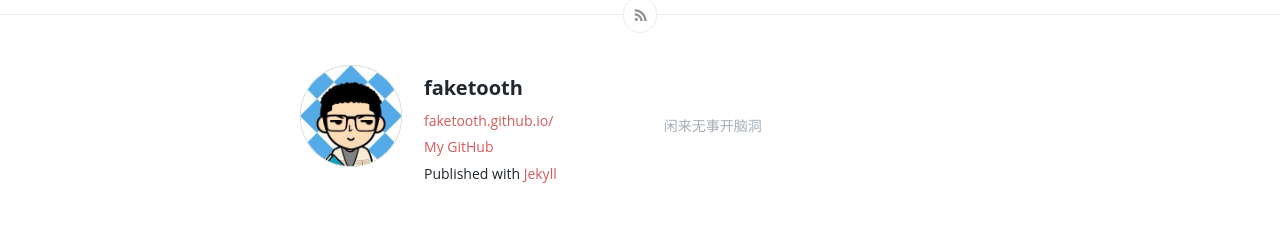
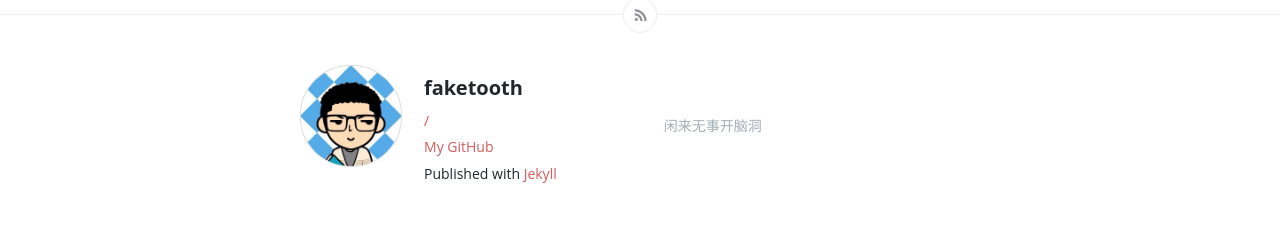
Before and after one commit to faketooth/faketooth.github.io, a Jekyll site: the page built from index.html, in a window 1280 px wide. Shown: the part 1985-2219 px from the top of the page. Built offline with Jekyll 4.4.1, drawn with Linux system fonts in a browser that asks for light colours; the list of posts is cut into pages by our own code.

Commit message:
change back

```diff
--- a/_config.yml
+++ b/_config.yml
@@ -8,7 +8,7 @@ email:            faketooth.github@gmail.com
 description: >    # 主题简介，可改为博客描述
   闲来无事开脑洞
 
-url:              "faketooth.github.io/" # 添加域名（不需要 http:// 前缀），或使用「/」作为博客根链接，
+url:              "/" # 添加域名（不需要 http:// 前缀），或使用「/」作为博客根链接，
 baseurl:          "" # the subpath of your site, e.g. /blog/
 
 twitter:          # 添加你的 Twitter 用户名
```
